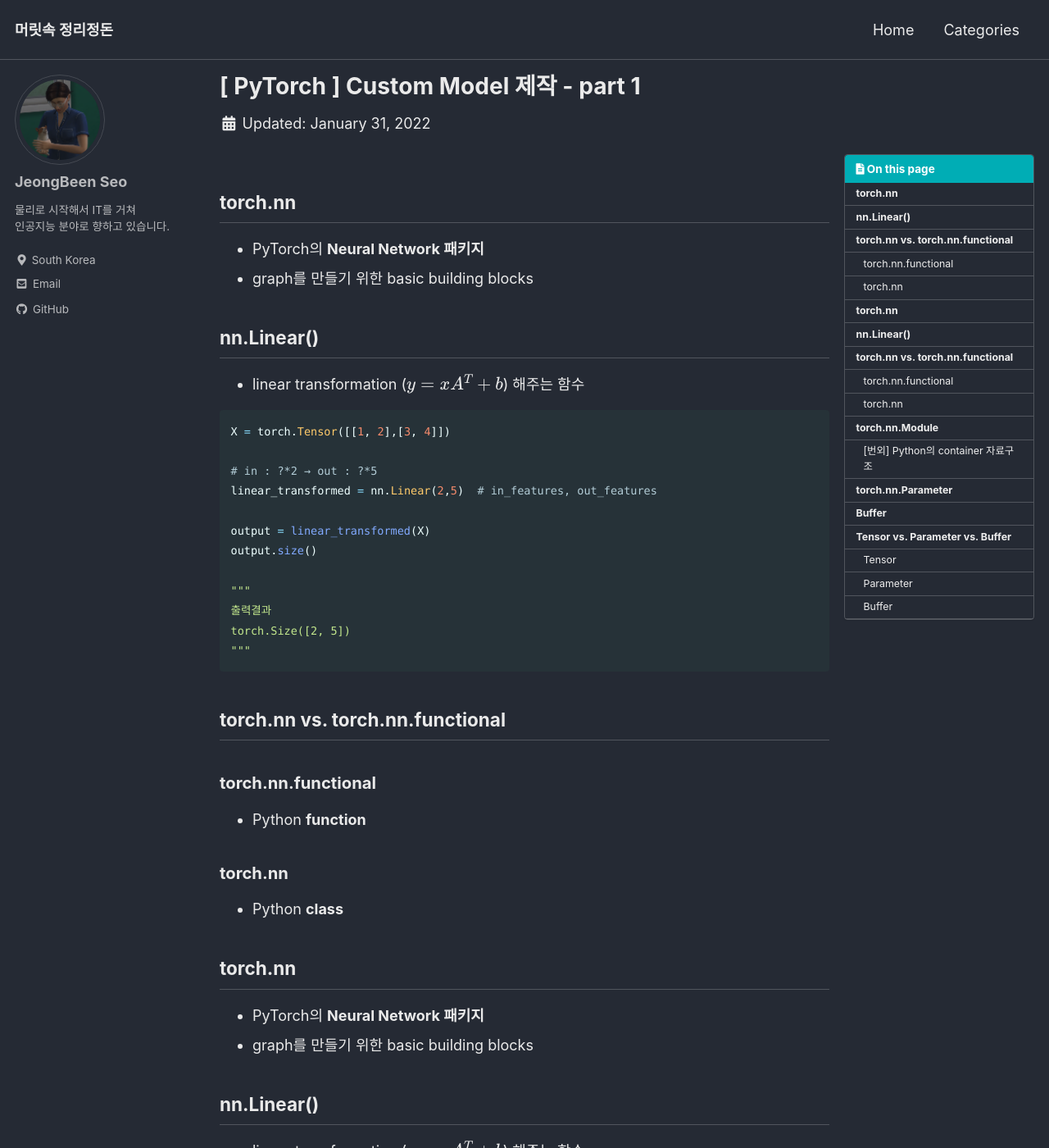
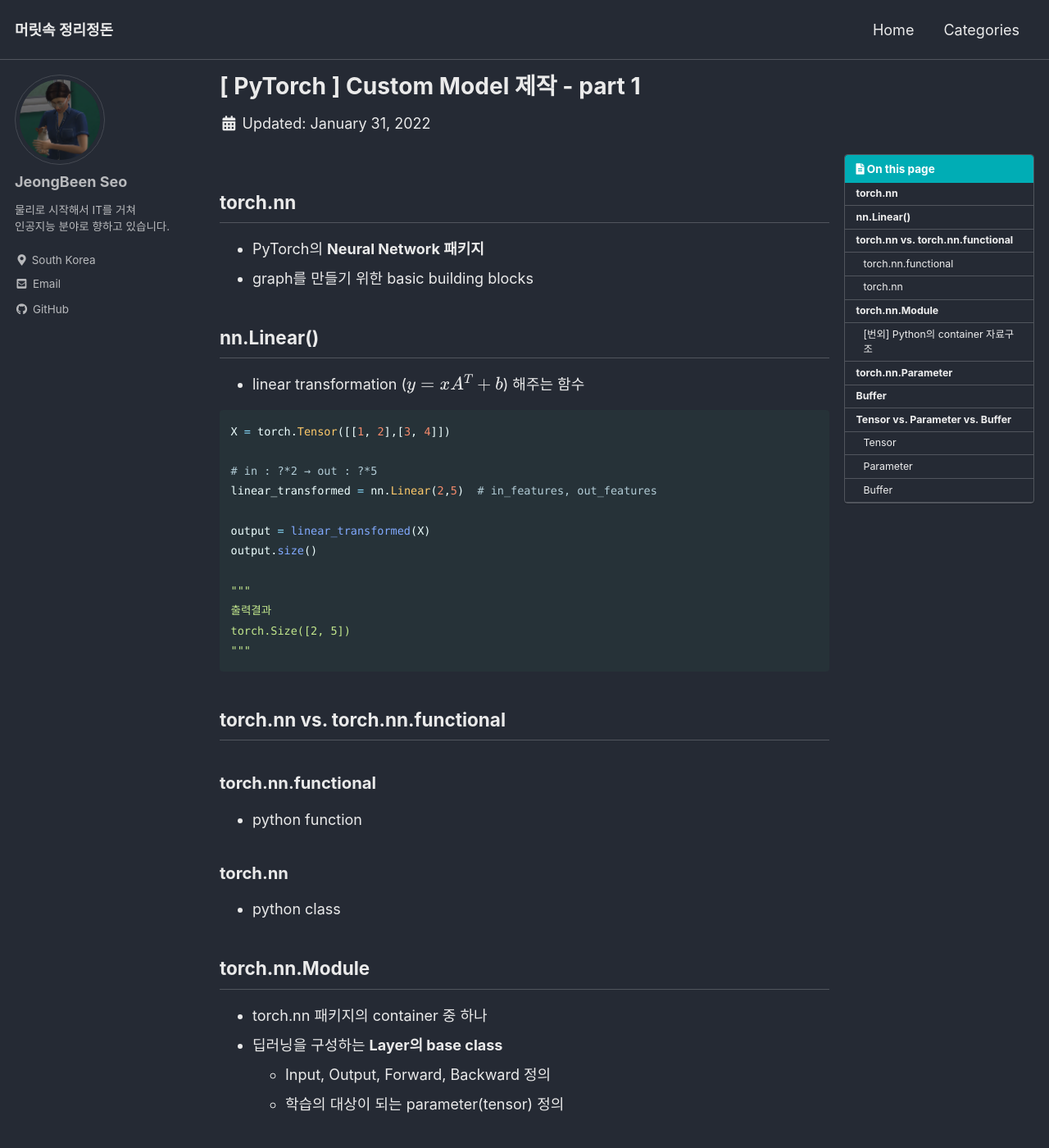
Before and after one commit to claire-1125/claire-1125.github.io, a Jekyll site: the page built from _posts/2022-01-31-custom_model_1.md, in a window 1280 px wide and 1400 px high. Shown: the whole window at 82% size. Built offline with Jekyll 4.4.1, drawn with Linux system fonts in a browser that asks for light colours; cached includes are drawn as plain includes; formulas are drawn with MathJax 3; some of the changed text lies outside the part shown.

Commit message:
committed in Feb 3

````diff
--- a/_posts/2022-01-31-custom_model_1.md
+++ b/_posts/2022-01-31-custom_model_1.md
@@ -7,42 +7,6 @@
 toc_sticky: true
 ---
 
-
-## torch.nn
-
-- PyTorch의 **Neural Network 패키지**
-- graph를 만들기 위한 basic building blocks
-
-
-## nn.Linear()
-
-- linear transformation ($y=xA^T+b$) 해주는 함수
-
-```python
-X = torch.Tensor([[1, 2],[3, 4]])
-
-# in : ?*2 → out : ?*5
-linear_transformed = nn.Linear(2,5)  # in_features, out_features
-
-output = linear_transformed(X)
-output.size()
-
-"""
-출력결과
-torch.Size([2, 5])
-"""
-```
-
-
-## torch.nn vs. torch.nn.functional
-
-### torch.nn.functional
-
-- Python **function**
-
-### torch.nn
-
-- Python **class**
 
 ## torch.nn
 
````
Also changed, not shown: _posts/2022-01-31-custom_model_3.md (added, +8 -0 lines).
